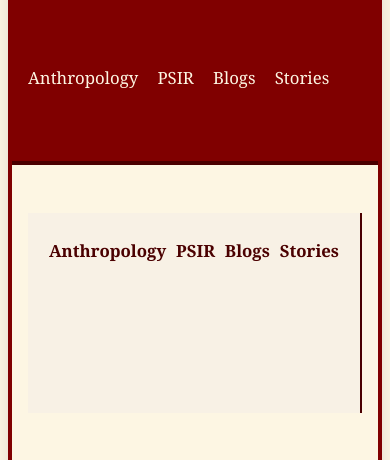
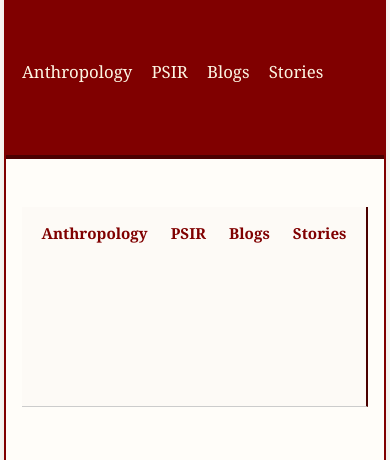
Before and after one commit to TheOptionalist/theoptionalist.github.io, a plain HTML site: page PSIR/index.html in a window 390 px wide. Shown: the part 209-669 px from the top of the page. Drawn offline with Linux system fonts and the light colour scheme.

Commit message:
Refine mobile sidebar layout and fix border clash

```diff
--- a/style.css
+++ b/style.css
@@ -172,19 +172,31 @@ body {
 
   .sidebar {
     width: 100%;
-    margin-bottom: 1rem;
+    padding: 0;
+    margin: 0;
+    background-color: #fdfaf6;
+    border-bottom: 1px solid #ccc;
   }
 
   .sidebar ul {
     display: flex;
-    flex-wrap: wrap;
+    flex-direction: row;
     justify-content: space-around;
-    padding: 0;
+    padding: 0.5rem;
+    margin: 0;
   }
 
   .sidebar ul li {
     list-style: none;
-    margin: 0.5rem 0;
+    margin: 0;
+  }
+
+  .sidebar ul li a {
+    display: block;
+    padding: 0.4rem 0.6rem;
+    color: #800000;
+    font-weight: 600;
+    font-size: 0.95rem;
   }
 }
 html {
@@ -196,8 +208,16 @@ html {
 }
 
 body {
-  border: 4px solid #800000; /* Rich maroon */
+  border: 4px solid #800000;
   border-radius: 8px;
-  margin: 8px;
+  margin: 12px;
   box-shadow: 0 0 15px rgba(0, 0, 0, 0.1);
+  background: #fffdf9;
 }
+@media (max-width: 500px) {
+  body {
+    margin: 4px;
+    border-width: 2px;
+    border-radius: 5px;
+  }
+}
```
